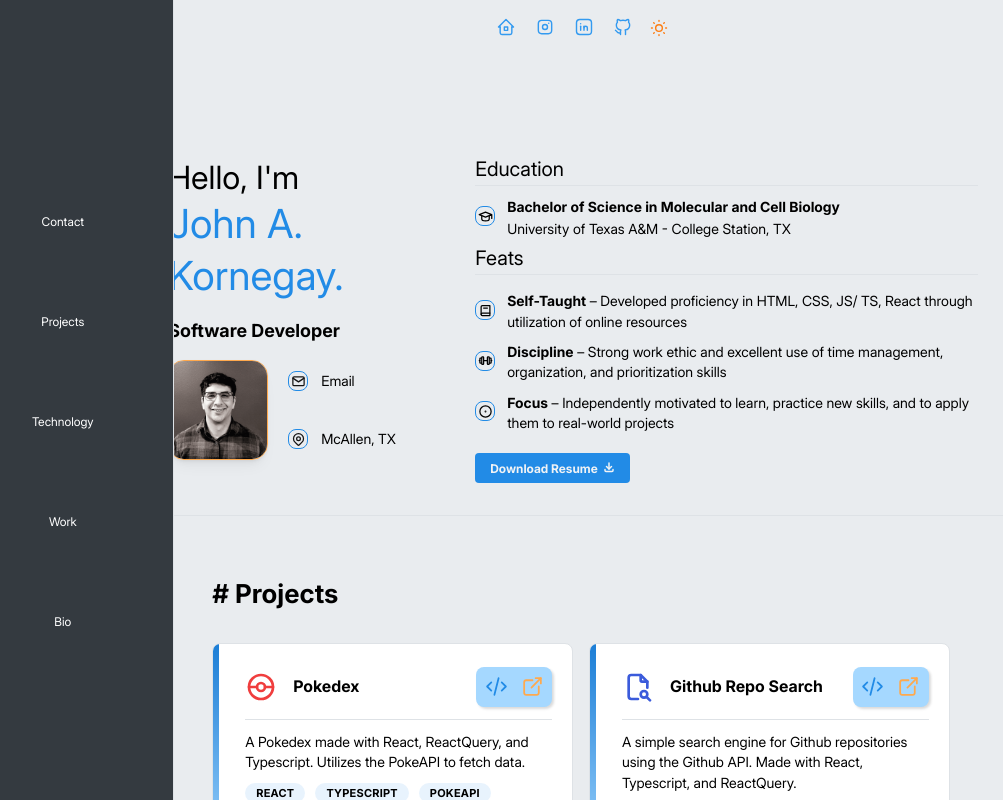
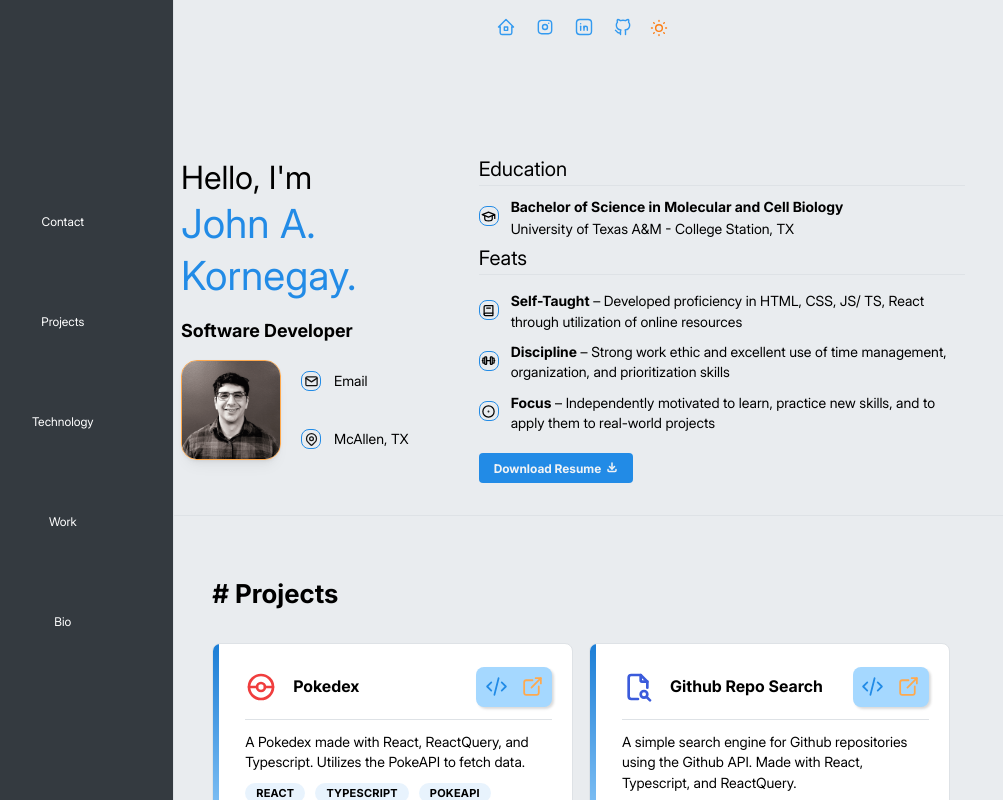
Before and after one commit to johnathew/johnathew.github.io, a React (Vite) app: page / in a window 1280 px wide. Shown: the top 800 px of the page, without its empty margins (59-1062 px from the left). Built offline with nearby package versions, Linux system fonts and the light colour scheme.

Commit message:
resized hero page

```diff
--- a/src/components/Hero/Hero.module.css
+++ b/src/components/Hero/Hero.module.css
@@ -4,9 +4,11 @@
   justify-content: center;
   height: auto;
   margin-top: rem(150px);
+  width: 65vw;
   margin-bottom: rem(10px);
   @media (max-width: $mantine-breakpoint-md) {
     justify-content: center;
+    width: 100%;
     align-items: center;
     flex-direction: column;
     margin-top: rem(50px);
```
